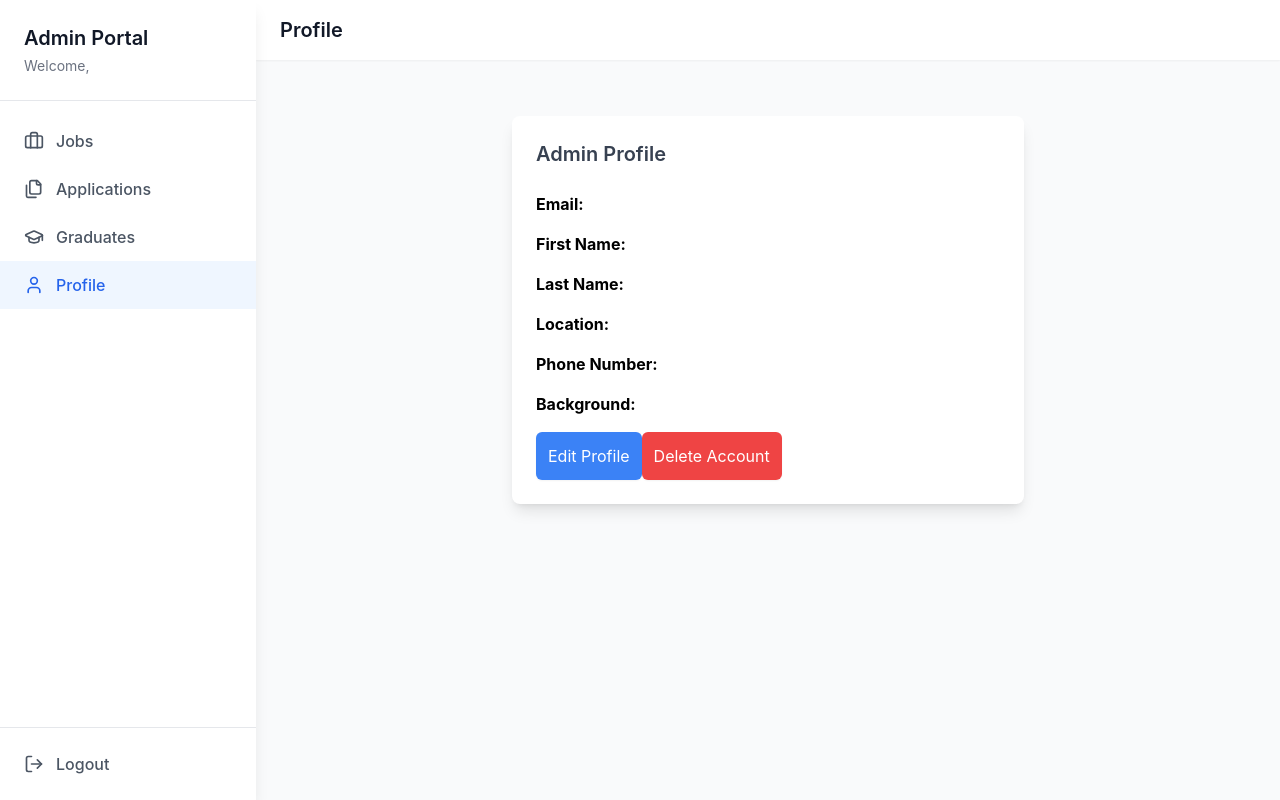
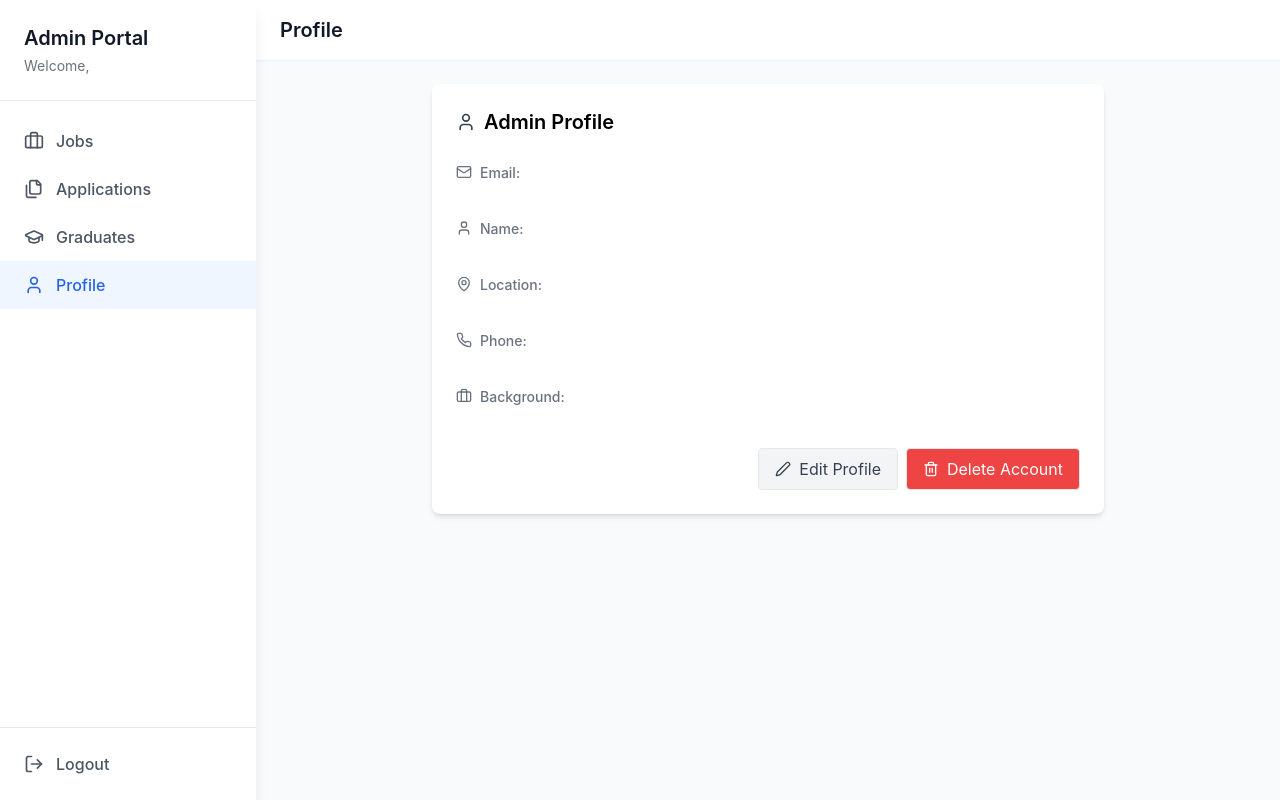
Before and after one commit to BakangMonei/grad-connect, a React (Create React App) app: page /admin-dashboard in a window 1280 px wide. Both pictures are taken after a click on the button "Profile". Built offline with nearby package versions, Linux system fonts and the light colour scheme; no server answers; the database is empty.

Commit message:
Did the admin profile

```diff
--- a/src/components/users/admin/AdminProfile.js
+++ b/src/components/users/admin/AdminProfile.js
@@ -4,8 +4,19 @@ import { auth, db } from "../../../services/firebase";
 import { doc, getDoc, setDoc, updateDoc, deleteDoc } from "firebase/firestore";
 import { ToastContainer, toast } from "react-toastify";
 import "react-toastify/dist/ReactToastify.css";
+import {
+  User,
+  MapPin,
+  Phone,
+  Briefcase,
+  Mail,
+  Edit2,
+  Trash2,
+  Loader2,
+} from "lucide-react";
 
 const AdminProfile = () => {
+  const [showDeleteDialog, setShowDeleteDialog] = useState(false);
   const [adminData, setAdminData] = useState({
     firstName: "",
     lastName: "",
@@ -90,103 +101,184 @@ const AdminProfile = () => {
   };
 
   if (loading) {
-    return <p className="text-center text-gray-500">Loading profile...</p>;
+    return (
+      <div className="flex items-center justify-center min-h-[400px]">
+        <Loader2 className="h-8 w-8 animate-spin text-gray-500" />
+      </div>
+    );
   }
 
+  const ProfileField = ({ icon: Icon, label, value }) => (
+    <div className="flex items-center space-x-2 py-2">
+      <Icon className="h-4 w-4 text-gray-500" />
+      <div>
+        <span className="text-sm font-medium text-gray-500">{label}:</span>
+        <span className="ml-2 text-sm">{value}</span>
+      </div>
+    </div>
+  );
+
   return (
-    <div className="max-w-lg mx-auto mt-8 p-6 bg-white rounded-lg shadow-lg">
-      <h3 className="text-xl font-semibold mb-6 text-gray-700">
-        Admin Profile
-      </h3>
+    <div className="max-w-2xl mx-auto p-6 bg-white rounded-lg shadow-md">
+      <div className="flex items-center mb-4">
+        <User className="h-5 w-5 text-gray-700 mr-2" />
+        <h1 className="text-xl font-semibold">Admin Profile</h1>
+      </div>
       {isEditing ? (
-        <div className="flex flex-col gap-4">
+        <div className="space-y-4">
+          <div className="grid grid-cols-1 gap-4 sm:grid-cols-2">
+            <div className="space-y-2">
+              <label htmlFor="firstName" className="text-sm text-gray-600">
+                First Name
+              </label>
               <input
-            type="text"
-            placeholder="First Name"
+                id="firstName"
+                className="w-full p-2 border rounded focus:outline-none focus:ring-2 focus:ring-blue-500"
                 value={adminData.firstName}
                 onChange={(e) =>
                   setAdminData({ ...adminData, firstName: e.target.value })
                 }
-            className="border border-gray-300 focus:border-blue-400 focus:outline-none focus:ring-2 focus:ring-blue-100 p-3 rounded-md transition duration-200"
               />
+            </div>
+            <div className="space-y-2">
+              <label htmlFor="lastName" className="text-sm text-gray-600">
+                Last Name
+              </label>
               <input
-            type="text"
-            placeholder="Last Name"
+                id="lastName"
+                className="w-full p-2 border rounded focus:outline-none focus:ring-2 focus:ring-blue-500"
                 value={adminData.lastName}
                 onChange={(e) =>
                   setAdminData({ ...adminData, lastName: e.target.value })
                 }
-            className="border border-gray-300 focus:border-blue-400 focus:outline-none focus:ring-2 focus:ring-blue-100 p-3 rounded-md transition duration-200"
               />
+            </div>
+            <div className="space-y-2">
+              <label htmlFor="location" className="text-sm text-gray-600">
+                Location
+              </label>
               <input
-            type="text"
-            placeholder="Location"
+                id="location"
+                className="w-full p-2 border rounded focus:outline-none focus:ring-2 focus:ring-blue-500"
                 value={adminData.location}
                 onChange={(e) =>
                   setAdminData({ ...adminData, location: e.target.value })
                 }
-            className="border border-gray-300 focus:border-blue-400 focus:outline-none focus:ring-2 focus:ring-blue-100 p-3 rounded-md transition duration-200"
               />
+            </div>
+            <div className="space-y-2">
+              <label htmlFor="phoneNumber" className="text-sm text-gray-600">
+                Phone Number
+              </label>
               <input
-            type="text"
-            placeholder="Phone Number"
+                id="phoneNumber"
+                className="w-full p-2 border rounded focus:outline-none focus:ring-2 focus:ring-blue-500"
                 value={adminData.phoneNumber}
                 onChange={(e) =>
                   setAdminData({ ...adminData, phoneNumber: e.target.value })
                 }
-            className="border border-gray-300 focus:border-blue-400 focus:outline-none focus:ring-2 focus:ring-blue-100 p-3 rounded-md transition duration-200"
               />
+            </div>
+          </div>
+          <div className="space-y-2">
+            <label htmlFor="background" className="text-sm text-gray-600">
+              Background
+            </label>
             <input
-            type="text"
-            placeholder="Background"
+              id="background"
+              className="w-full p-2 border rounded focus:outline-none focus:ring-2 focus:ring-blue-500"
               value={adminData.background}
               onChange={(e) =>
                 setAdminData({ ...adminData, background: e.target.value })
               }
-            className="border border-gray-300 focus:border-blue-400 focus:outline-none focus:ring-2 focus:ring-blue-100 p-3 rounded-md transition duration-200"
             />
+          </div>
+          <div className="flex justify-end space-x-2 pt-4">
+            <button
+              onClick={() => setIsEditing(false)}
+              className="px-4 py-2 border rounded bg-gray-100 text-gray-700 hover:bg-gray-200"
+            >
+              Cancel
+            </button>
             <button
               onClick={handleUpdateProfile}
-            className="bg-blue-500 hover:bg-blue-600 text-white p-3 rounded-md shadow-sm transition duration-200"
+              className="px-4 py-2 bg-blue-600 text-white rounded hover:bg-blue-700"
             >
-            Save
+              Save Changes
             </button>
+          </div>
         </div>
       ) : (
         <div className="space-y-4">
-          <p>
-            <strong>Email:</strong> {adminData.email}
-          </p>
-          <p>
-            <strong>First Name:</strong> {adminData.firstName}
-          </p>
-          <p>
-            <strong>Last Name:</strong> {adminData.lastName}
-          </p>
-          <p>
-            <strong>Location:</strong> {adminData.location}
-          </p>
-          <p>
-            <strong>Phone Number:</strong> {adminData.phoneNumber}
-          </p>
-          <p>
-            <strong>Background:</strong> {adminData.background}
-          </p>
+          <ProfileField icon={Mail} label="Email" value={adminData.email} />
+          <ProfileField
+            icon={User}
+            label="Name"
+            value={`${adminData.firstName} ${adminData.lastName}`}
+          />
+          <ProfileField
+            icon={MapPin}
+            label="Location"
+            value={adminData.location}
+          />
+          <ProfileField
+            icon={Phone}
+            label="Phone"
+            value={adminData.phoneNumber}
+          />
+          <ProfileField
+            icon={Briefcase}
+            label="Background"
+            value={adminData.background}
+          />
+
+          <div className="flex justify-end space-x-2 pt-4">
             <button
               onClick={() => setIsEditing(true)}
-            className="bg-blue-500 hover:bg-blue-600 text-white p-3 rounded-md shadow-sm transition duration-200"
+              className="flex items-center gap-2 px-4 py-2 border rounded bg-gray-100 text-gray-700 hover:bg-gray-200"
             >
+              <Edit2 className="h-4 w-4" />
               Edit Profile
             </button>
             <button
+              onClick={() => setShowDeleteDialog(true)}
+              className="flex items-center gap-2 px-4 py-2 border rounded bg-red-500 text-white hover:bg-red-600"
+            >
+              <Trash2 className="h-4 w-4" />
+              Delete Account
+            </button>
+          </div>
+        </div>
+      )}
+
+      {/* Delete Account Confirmation */}
+      {showDeleteDialog && (
+        <div className="fixed inset-0 flex items-center justify-center bg-black bg-opacity-50 z-50">
+          <div className="bg-white p-6 rounded-lg shadow-md max-w-sm">
+            <h2 className="text-lg font-semibold text-gray-800">
+              Are you sure?
+            </h2>
+            <p className="text-sm text-gray-600 mt-2">
+              This action cannot be undone. This will permanently delete your
+              account and remove your data from our servers.
+            </p>
+            <div className="flex justify-end space-x-2 mt-4">
+              <button
+                onClick={() => setShowDeleteDialog(false)}
+                className="px-4 py-2 border rounded bg-gray-100 text-gray-700 hover:bg-gray-200"
+              >
+                Cancel
+              </button>
+              <button
                 onClick={handleDeleteAccount}
-            className="bg-red-500 hover:bg-red-600 text-white p-3 rounded-md shadow-sm transition duration-200"
+                className="px-4 py-2 bg-red-500 text-white rounded hover:bg-red-600"
               >
                 Delete Account
               </button>
             </div>
+          </div>
+        </div>
       )}
-      <ToastContainer />
     </div>
   );
 };
```
Lines whose indentation alone changed are shown as unchanged.
